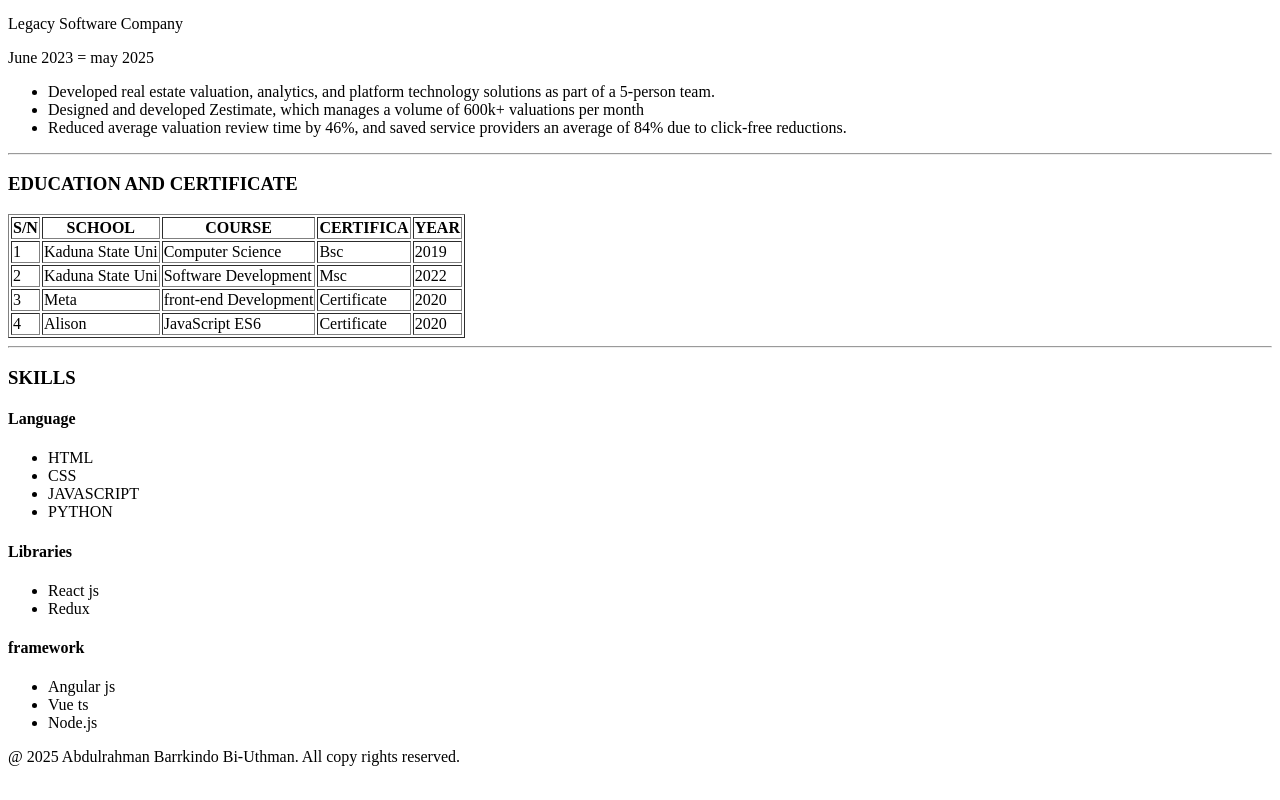
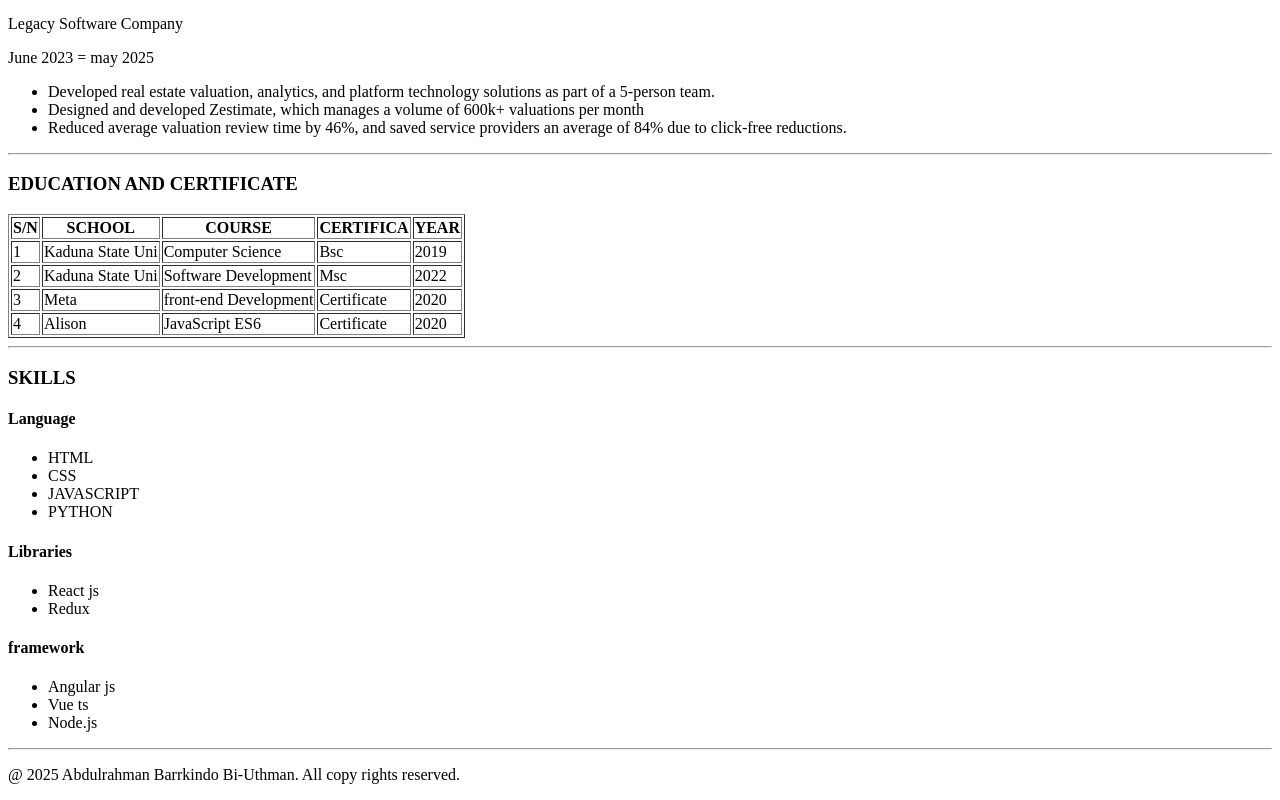
Before and after one commit to BarrkindoBinUthaymeen/My-first-Repos, a plain HTML site: page index.html in a window 1280 px wide. Shown: the part 570-1370 px from the top of the page. Drawn offline with Linux system fonts and the light colour scheme.

Commit message:
comment on footer section and hr break

```diff
--- a/index.html
+++ b/index.html
@@ -145,6 +145,9 @@
         <li>Node.js</li>
       </ul>
     </section>
+
+    <hr />
+    <!-- footer secton -->
     <footer>
       <p>@ 2025 Abdulrahman Barrkindo Bi-Uthman. All copy rights reserved.</p>
     </footer>
```
